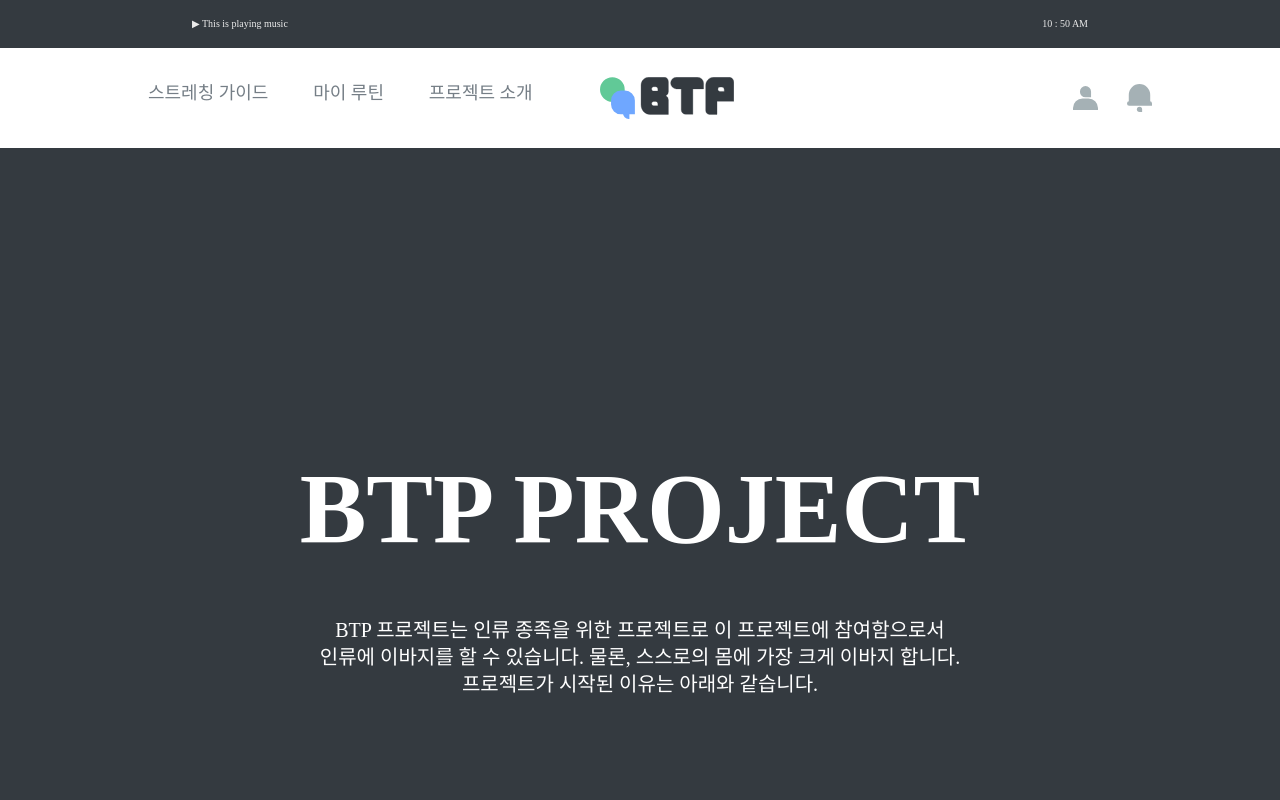
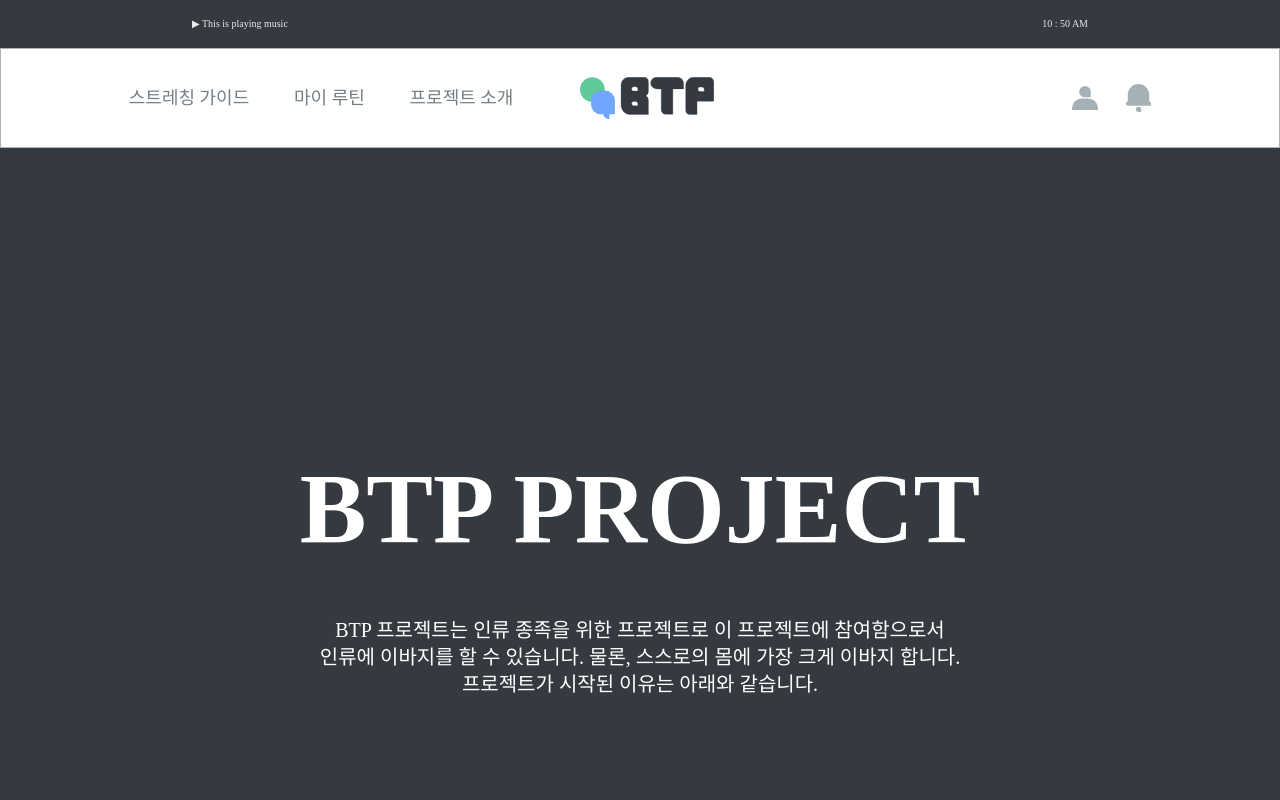
Before and after one commit to turtle-engineers/BTP_ui, a Vue app: page /story in a window 1280 px wide. Shown: the top 800 px of the page. Built offline with nearby package versions, Linux system fonts and the light colour scheme; a web font is replaced by a local one.

Commit message:
simpleheader : a링크에서 router 링크로 수정

```diff
--- a/src/components/layout/simpleheader.scss
+++ b/src/components/layout/simpleheader.scss
@@ -7,24 +7,25 @@ $menu-gray : #757E86;
     width: 134px;
 }
 
-ol, ul {
-  display: inline-block;
-  list-style: none;
-  margin:0px;
-  padding:0px;
-}
-
 #header {
   height: 100px;
   min-width: 800px;
   background-color: white;
   white-space: nowrap;
+  border: 1px solid rgba($color: #000000, $alpha: 0.3)
 }
+
 #header-box {
   display: flex;
   height: 100%;
   margin: 0 10%;
   align-items: center;
+  nav {
+    ul {
+      margin: 0px;
+      padding:0px;
+    }
+  }
   .my-menu {
     margin-left: auto ;
   }
--- a/src/components/layout/simpleheader.vue
+++ b/src/components/layout/simpleheader.vue
@@ -3,15 +3,15 @@
     <div id="header-box">
       <nav>
         <ul>
-          <a href="#" class="nav-item">
+         <router-link to="/stretchingGuide" class="nav-item">
             <li class="nav-text">스트레칭 가이드</li>
-          </a>
-          <a href="#" class="nav-item">
+         </router-link>
+          <router-link to="/myroutine" class="nav-item">
             <li class="nav-text">마이 루틴</li>
-          </a>
-          <a href="/story" class="nav-item">
+          </router-link>
+          <router-link to="/story" class="nav-item">
             <li class="nav-text">프로젝트 소개</li>
-          </a>
+          </router-link>
         </ul>
       </nav>
       <a href="/"><img class="logo" src="..\..\assets\images\logo\logo.svg"/></a>
```
